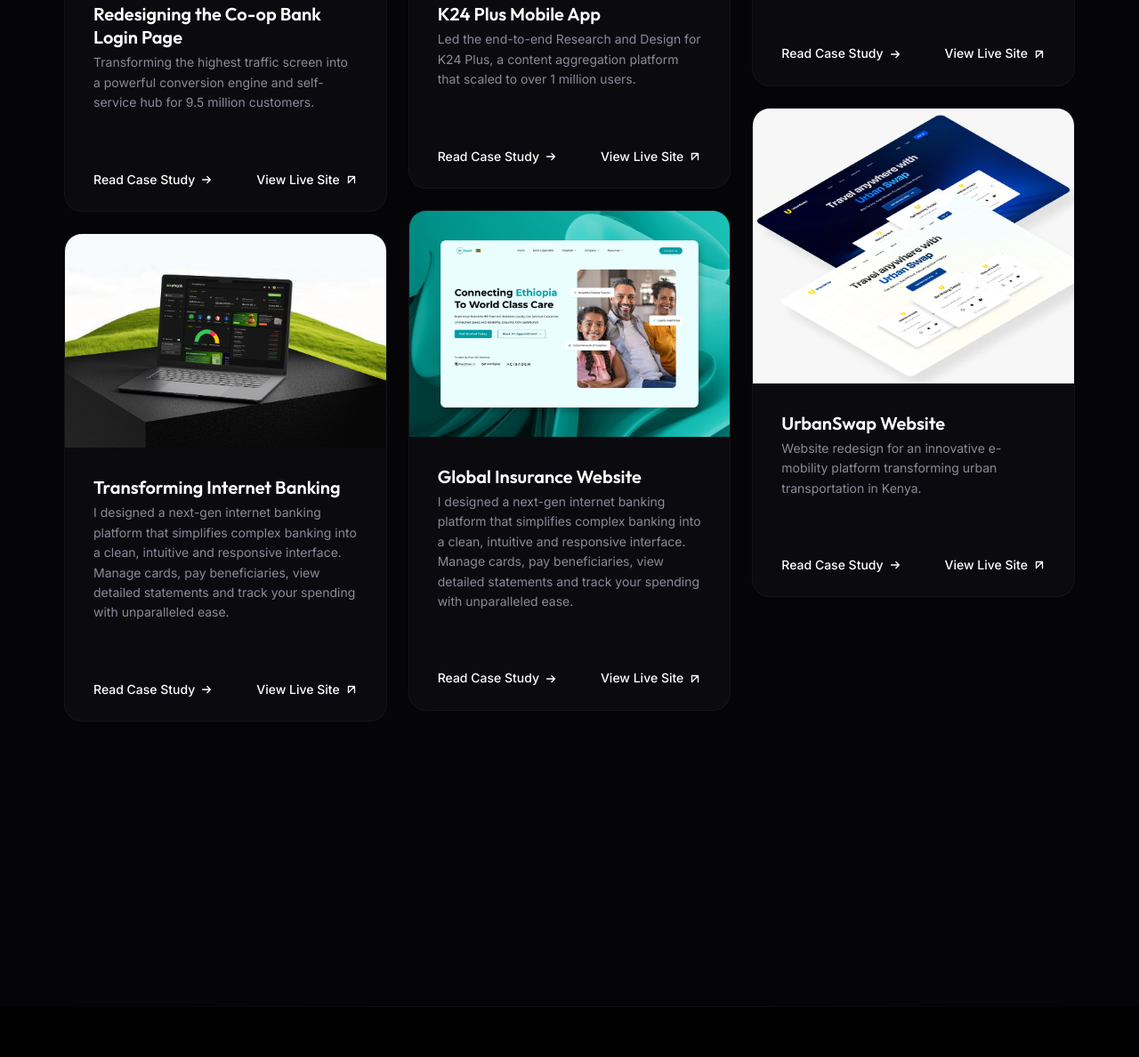
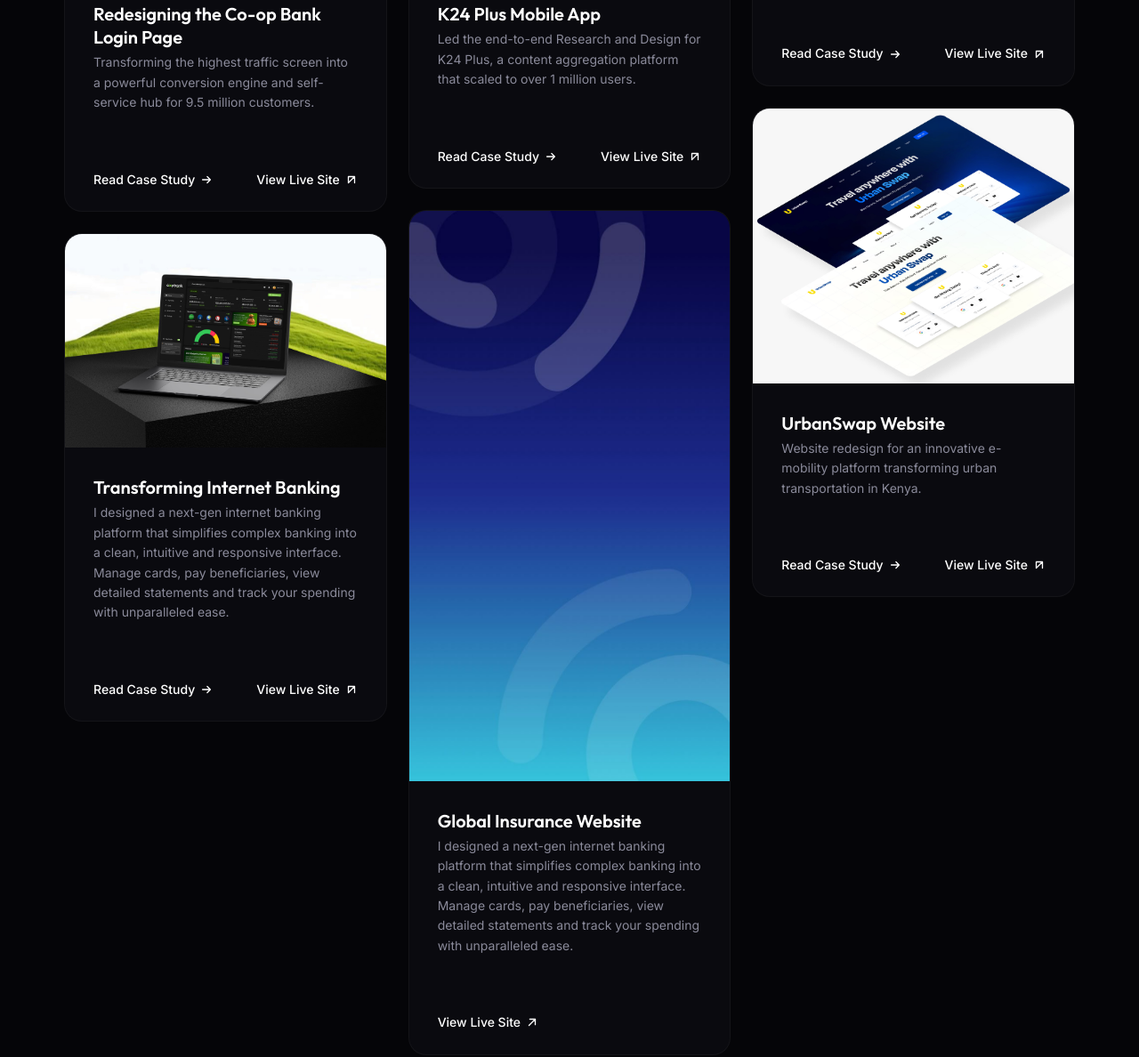
Before and after one commit to Ndekei/Portfolio-2026, a plain HTML site: page index.html in a window 1280 px wide. Shown: the part 2152-3340 px from the top of the page at 89% size. Drawn offline with Linux system fonts and the light colour scheme.

Commit message:
chore: update case study global insurance to Vita Virtues link and cover

```diff
--- a/index.html
+++ b/index.html
@@ -218,14 +218,13 @@
                 <!-- Project 4 -->
                 <article class="project-card reveal-up" id="project-1health">
                     <div class="project-card-image">
-                        <img src="images/project-1health.jpg" alt="My 1Health Website Revamp" loading="lazy">
+                        <img src="images/project-vitavirtues.jpg" alt="Global Insurance Website - Vita Virtues" loading="lazy">
                     </div>
                     <div class="project-card-content">
                         <h3 class="project-title">Global Insurance Website</h3>
                         <p class="project-desc">I designed a next-gen internet banking platform that simplifies complex banking into a clean, intuitive and responsive interface. Manage cards, pay beneficiaries, view detailed statements and track your spending with unparalleled ease.</p>
                         <div class="project-links">
-                            <a href="#" class="project-link">Read Case Study <svg width="14" height="14" viewBox="0 0 16 16" fill="none"><path d="M3 8h10M9 4l4 4-4 4" stroke="currentColor" stroke-width="1.5" stroke-linecap="round" stroke-linejoin="round"/></svg></a>
-                            <a href="#" class="project-link project-link--external">View Live Site <svg width="14" height="14" viewBox="0 0 16 16" fill="none"><path d="M4 12V4h8m0 0v8m0-8L4 12" stroke="currentColor" stroke-width="1.5" stroke-linecap="round" stroke-linejoin="round"/></svg></a>
+                            <a href="https://vita-virtues.vercel.app/#" target="_blank" class="project-link project-link--external">View Live Site <svg width="14" height="14" viewBox="0 0 16 16" fill="none"><path d="M4 12L12 4M12 4H5M12 4v7" stroke="currentColor" stroke-width="1.5" stroke-linecap="round" stroke-linejoin="round"/></svg></a>
                         </div>
                     </div>
                 </article>
```
Also changed, not shown: images/project-vitavirtues.jpg (added).
